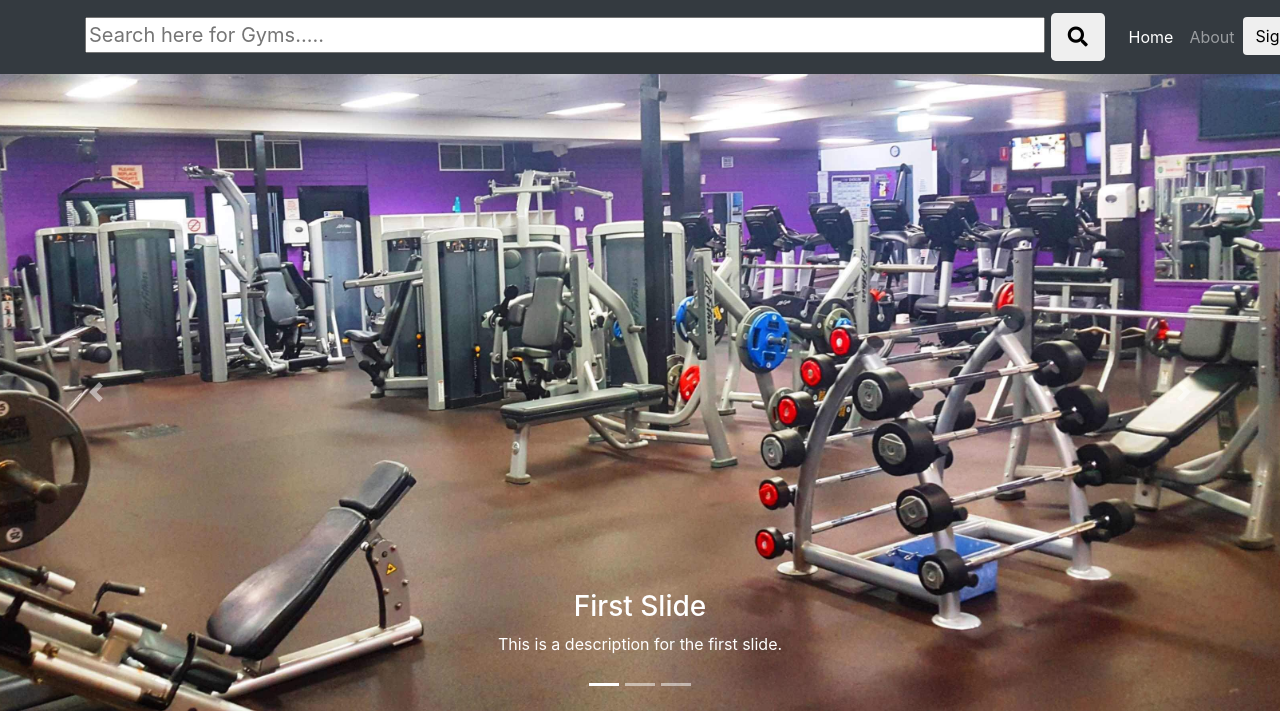
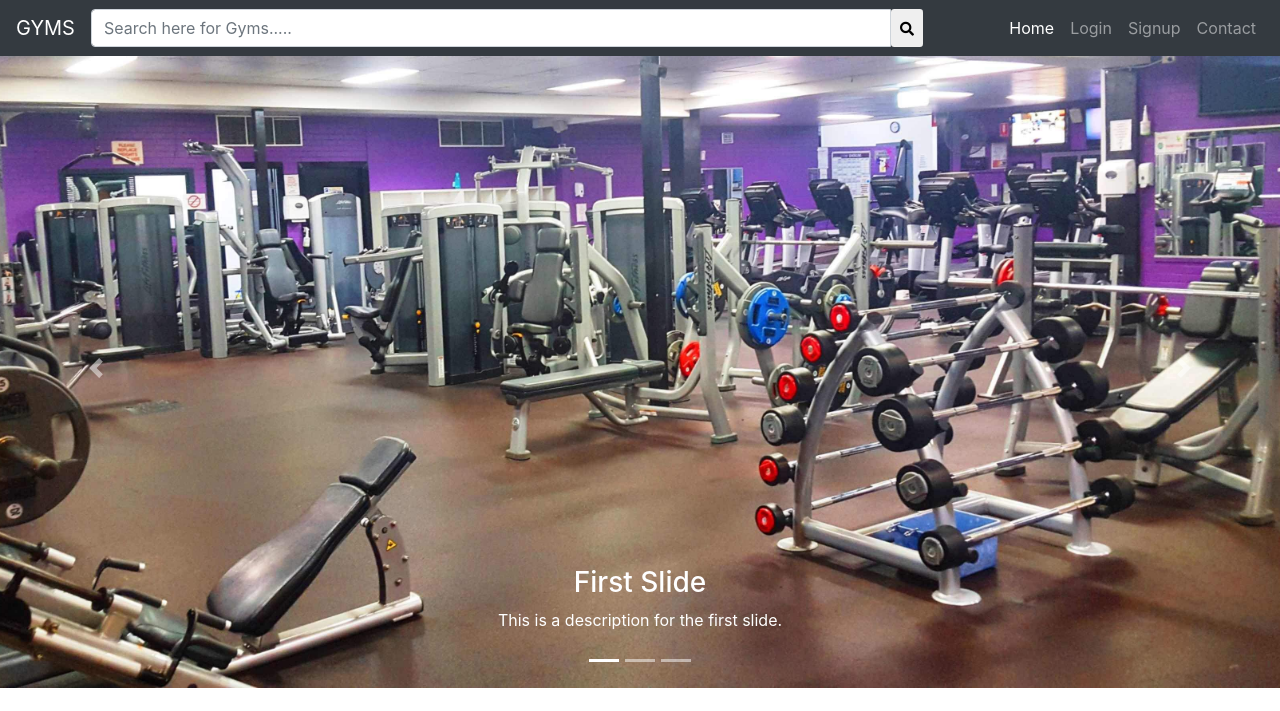
Before and after one commit to csi-lnmiit/S54_Template-development, a Django app: page /home/ in a window 1280 px wide. Shown: the top 711 px of the page. Run offline with Django 3.2, Linux system fonts and the light colour scheme; data comes from the database, SQL or seed files in the repository; both versions use the stored data as it was after the commit; some libraries are stand-ins or nearby versions.

Commit message:
edit navbar and signup

```diff
--- a/static/css/full-slider.css
+++ b/static/css/full-slider.css
@@ -1,8 +1,4 @@
-/*!
- * Start Bootstrap - Full Slider (https://startbootstrap.com/template-overviews/full-slider)
- * Copyright 2013-2017 Start Bootstrap
- * Licensed under MIT (https://github.com/BlackrockDigital/startbootstrap-full-slider/blob/master/LICENSE)
- */
+
 .lefty{
 	float: left;
 }
@@ -17,13 +13,3 @@
   -o-background-size: cover;
   background-size: cover;
 }
-. input[type=text] {
-  float: left;
-  padding: 0px;
-  height:6vh;
-  margin-top: 5px;
-  margin-left: 10px;
-  margin-right: 0px;
-  border: none;
-  font-size: 17px;
-}
--- a/templates/base.html
+++ b/templates/base.html
@@ -20,29 +20,24 @@
 
     <!-- Header Navigation -->
     <nav class="navbar navbar-expand-lg navbar-dark bg-dark fixed-top" >
-      <div class="container">
-         <a class="navbar-brand" href="#">
+      <a class="navbar-brand" href="#">GYMS</a>
       <div class="nav-item">
         <form method="post">
-              <!-- trying something -->
           {% csrf_token %}
-                <input type="text"  placeholder="Search here for Gyms....." name="search"
-                id="search" style="width:120vh" />
-                <button class="btn btn-lg ">
+          <div class="input-group">
+          <input type="text" class="form-control" placeholder="Search here for Gyms....." name="search" id="search" style="width:100vh" />
+          <button class="btn btn-sm ">
             <i class="fas fa-search"></i>
           </button>
+        </div>
         </form>
       </div>
-        </a>
-        <div class="collapse navbar-collapse" id="navbarResponsive">
-          <ul class="navbar-nav ml-auto">
+      <div class="navbar-collapse" id="navbarResponsive">
+        <ul class="nav navbar-nav ml-auto">
           <li class="nav-item active">
             <a class="nav-link" href="#">Home
               <span class="sr-only">(current)</span>
             </a>
-            </li>
-            <li class="nav-item">
-              <a class="nav-link" href="#">About</a>
           </li>
           {% if user.is_authenticated %}
           <li class="nav-item">
@@ -50,16 +45,10 @@
           </li>
           {% else %}
           <li class="nav-item">
-              <div class="dropdown">
-                <a href="#">
-                  <button class="btn dropdown-toggle" type="button" id="signin/signup" data-toggle="dropdown" aria-haspopup="true" aria-expanded="false">Sign in
-                  </button>
-                </a>
-                <div class="dropdown-menu" aria-labelledby="signin/signup">
-                  <a class="dropdown-item" href="home/signin">Sign In</a>
-                  <a class="dropdown-item" href="home/signup">SignUp</a>
-                </div>
-              </div>
+            <a class="nav-link" href="login">Login</a>
+          </li>
+          <li class="nav-item">
+            <a class="nav-link" href="signup">Signup</a>
           </li>
           {% endif %}
           <li class="nav-item">
@@ -67,9 +56,7 @@
           </li>
         </ul>
       </div>
-      </div>
     </nav>
-    <br/>
     <br/>
     <br/>
 
@@ -98,7 +85,6 @@
       <div class="container">
         <p class="m-0 text-center text-white">Copyright &copy; Your Website 2018</p>
       </div>
-      <!-- /.container -->
     </footer>
 
     <!-- Bootstrap core JavaScript -->
```
Also changed, not shown: db.sqlite3. Lines whose indentation alone changed are shown as unchanged.
